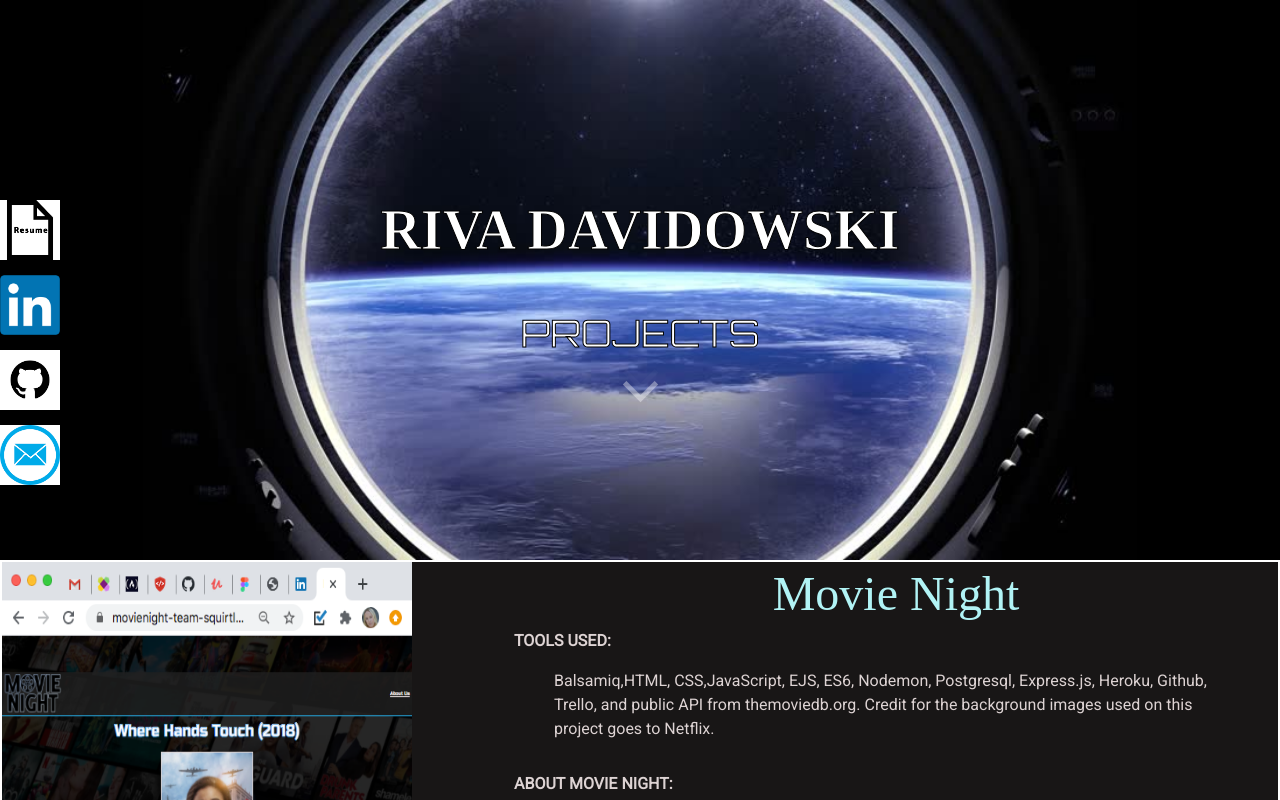
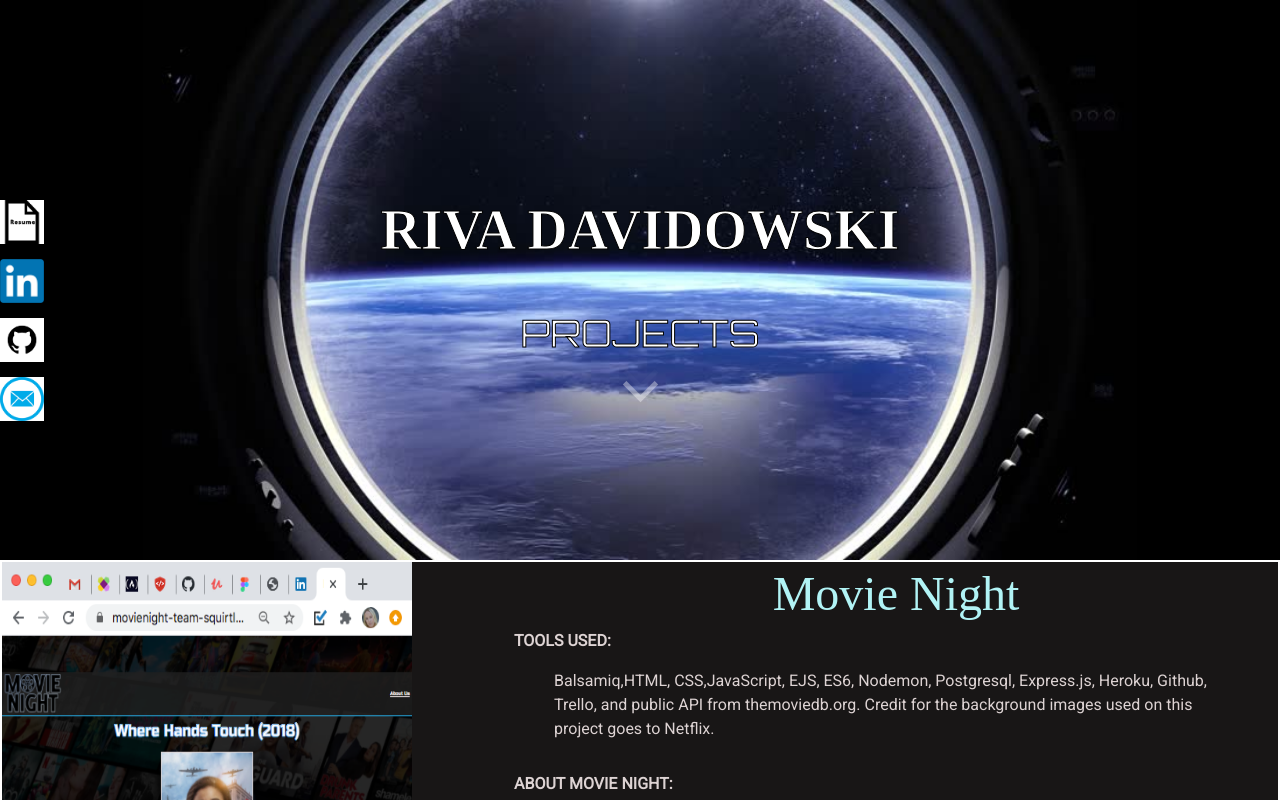
Before and after one commit to RivaD2/riva-portfolio, a React (Create React App) app: page / in a window 1280 px wide. Shown: the top 800 px of the page. Built offline with nearby package versions, Linux system fonts and the light colour scheme; a web font is replaced by a local one.

Commit message:
changed size of vertical nav icons

```diff
--- a/src/App.css
+++ b/src/App.css
@@ -11,7 +11,7 @@
 }
 
 .navbar-container {
-  position: fixed;
+  position: absolute;
   left: 0;
   top:25%;
   display:flex;
@@ -25,7 +25,7 @@
   flex-direction: row;
   justify-content:flex-start;
   align-items:center;
-  width: 180px;
+  width: 100px;
   margin-bottom:15px;
   position:relative;
   cursor:pointer;
@@ -47,8 +47,8 @@
 }
 
 .sidenav-image {
-  width:60px;
-  height:60px;
+  width:44px;
+  height:44px;
 }
 
 .sidenav-item:hover a {
```
